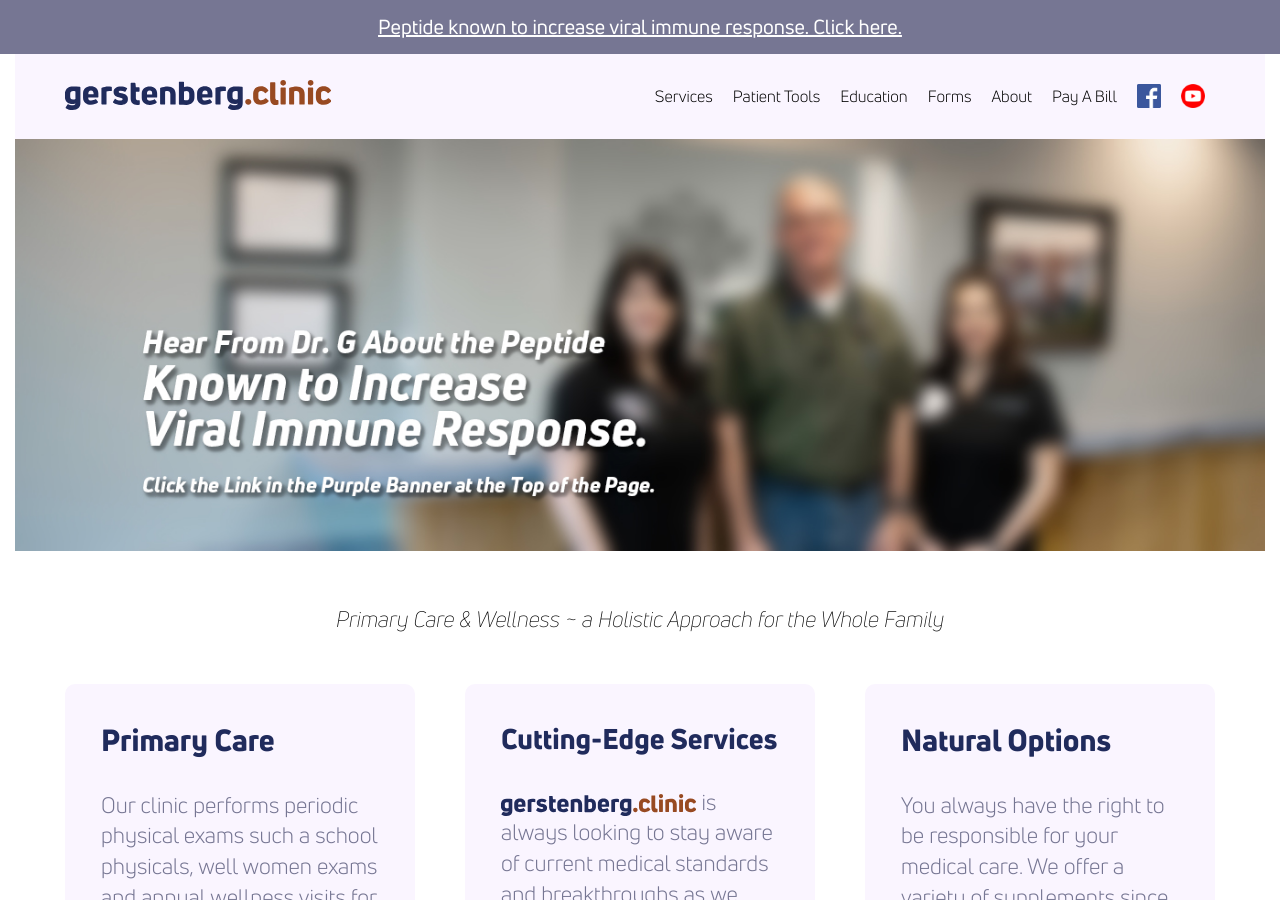
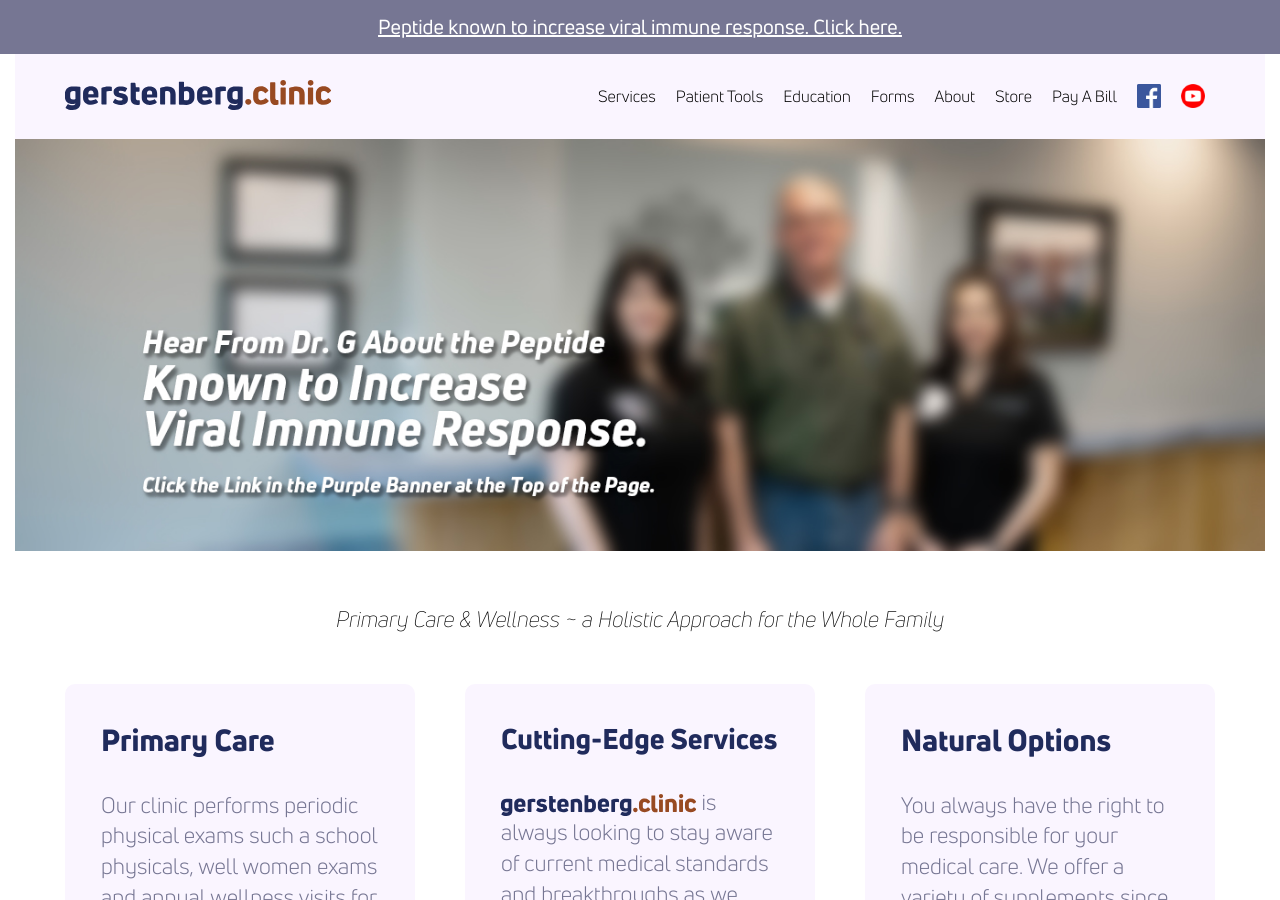
Before and after one commit to theneverwoods/gerstenberg.clinic, a Jekyll site: the page built from index.html, in a window 1280 px wide and 900 px high. Built offline with Jekyll 4.4.1, drawn with Linux system fonts in a browser that asks for light colours; comment, search, counter and statistics services are not loaded.

Commit message:
add store to header

```diff
--- a/_includes/header.html
+++ b/_includes/header.html
@@ -41,7 +41,10 @@
       <li class="{% if page.permalink contains '/forms' %}active{% endif %}"><a target="_blank" href="{{ site.baseurl }}/forms">Forms</a></li>
 
       <li class="{% if page.permalink contains '/about' %}active{% endif %}"><a target="_blank" href="{{ site.baseurl }}/about">About</a></li>
-     <li><a href="/pay" target="_blank">Pay A Bill</a></li>
+
+        <li><a target="_blank" href="https://gerstenbergclinic.square.site/">Store</a></li>
+
+        <li><a href="/pay" target="_blank">Pay A Bill</a></li>
 
       <li><a href="https://www.facebook.com/gerstenberg.clinic/" target="_blank"><img src="{{ site.baseurl }}/img/fb-icon.png" /></a></li>
       <li><a href="https://www.youtube.com/channel/UC9HfWlvz_leYJQkM4ac-yOw" target="_blank"><img src="{{ site.baseurl }}/img/youtube-icon.png" /></a></li>
```
